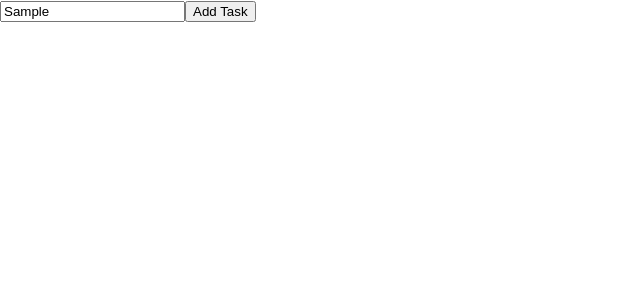
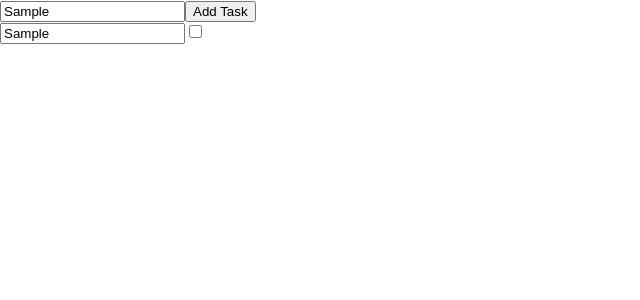
Before and after one commit to TheMightyRaider/Todo-React, a React (Create React App) app: page / in a window 1280 px wide. Both pictures are taken after typing "Sample" into the empty fields and a click on the button "Add Task". Shown: the top 300 px of the page, without its empty margins (0-640 px from the left). Built offline with nearby package versions, Linux system fonts and the light colour scheme.

Commit message:
Added Display

```diff
--- a/public/index.html
+++ b/public/index.html
@@ -10,34 +10,13 @@
       content="Web site created using create-react-app"
     />
     <link rel="apple-touch-icon" href="%PUBLIC_URL%/logo192.png" />
-    <!--
-      manifest.json provides metadata used when your web app is installed on a
-      user's mobile device or desktop. See https://developers.google.com/web/fundamentals/web-app-manifest/
-    -->
+
     <link rel="manifest" href="%PUBLIC_URL%/manifest.json" />
-    <!--
-      Notice the use of %PUBLIC_URL% in the tags above.
-      It will be replaced with the URL of the `public` folder during the build.
-      Only files inside the `public` folder can be referenced from the HTML.
 
-      Unlike "/favicon.ico" or "favicon.ico", "%PUBLIC_URL%/favicon.ico" will
-      work correctly both with client-side routing and a non-root public URL.
-      Learn how to configure a non-root public URL by running `npm run build`.
-    -->
-    <title>React App</title>
+    <title>Todo App</title>
   </head>
   <body>
     <noscript>You need to enable JavaScript to run this app.</noscript>
     <div id="root"></div>
-    <!--
-      This HTML file is a template.
-      If you open it directly in the browser, you will see an empty page.
-
-      You can add webfonts, meta tags, or analytics to this file.
-      The build step will place the bundled scripts into the <body> tag.
-
-      To begin the development, run `npm start` or `yarn start`.
-      To create a production bundle, use `npm run build` or `yarn build`.
-    -->
   </body>
 </html>
--- a/src/App.js
+++ b/src/App.js
@@ -1,6 +1,6 @@
 import React from "react";
 import Addtodo from "./Component/Addtodo";
-// import Todo from "./Component/Todo";
+import Todo from "./Component/Todo";
 import "./App.css";
 
 class App extends React.Component {
@@ -14,16 +14,19 @@ class App extends React.Component {
     */
     todo: []
   };
-  handleClick = title => {
-    this.setState({
-      todo: [...this.state.todo, { id: new Date().getTime(), title: title }]
-    });
+
+  handleClick = task => {
+    if (task != "")
+      this.setState({
+        todo: [...this.state.todo, { id: new Date().getTime(), todo: task }]
+      });
   };
+
   render() {
     return (
       <div>
         <Addtodo addTask={this.handleClick} />
-        {/* <Todo values={this.state.todo} /> */}
+        <Todo taskDetails={this.state.todo} />
       </div>
     );
   }
--- /dev/null
+++ b/src/Component/Todo.js
@@ -0,0 +1,18 @@
+import React from "react";
+import Todoitems from "./Todoitems.js";
+
+class Todo extends React.Component {
+  render() {
+    console.log(this.props.taskDetails);
+    return this.props.taskDetails.map(todo => (
+      <Todoitems
+        key={todo.id}
+        id={todo.id}
+        task={todo.todo}
+        completed={todo.completed}
+      />
+    ));
+  }
+}
+
+export default Todo;
--- /dev/null
+++ b/src/Component/Todoitems.js
@@ -0,0 +1,14 @@
+import React from "react";
+
+class Todoitems extends React.Component {
+  render() {
+    return (
+      <div>
+        <input type="text" value={this.props.task}></input>
+        <input type="checkBox" id={this.props.id}></input>
+      </div>
+    );
+  }
+}
+
+export default Todoitems;
```
